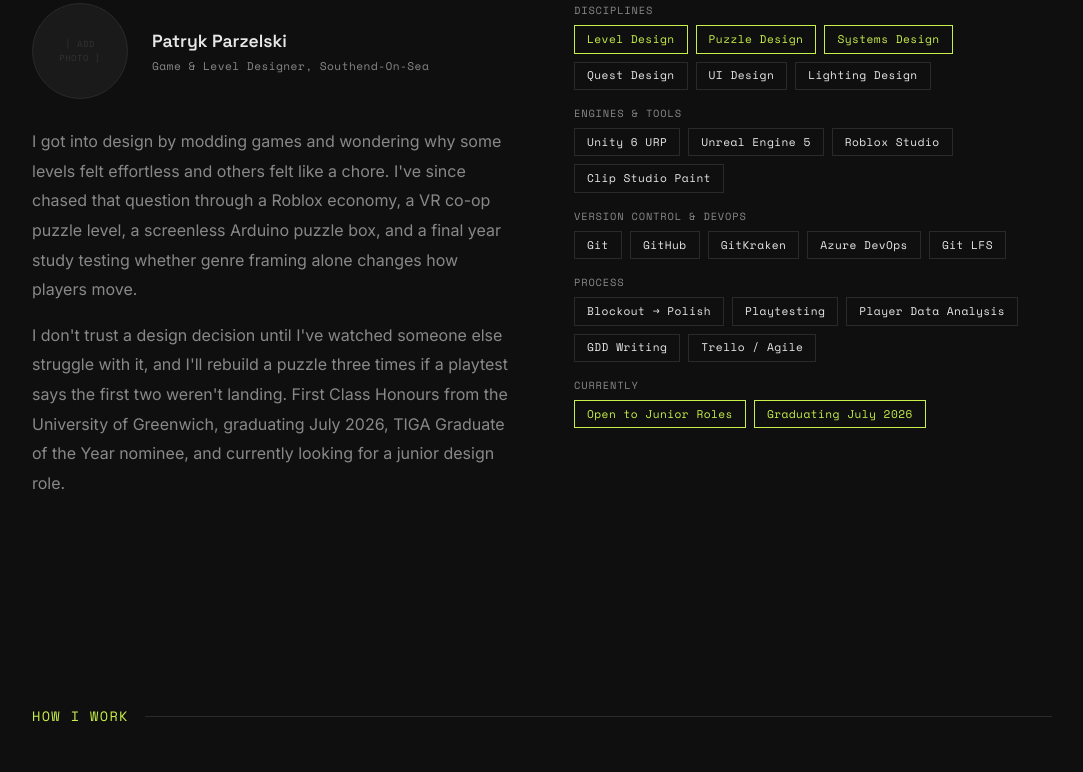
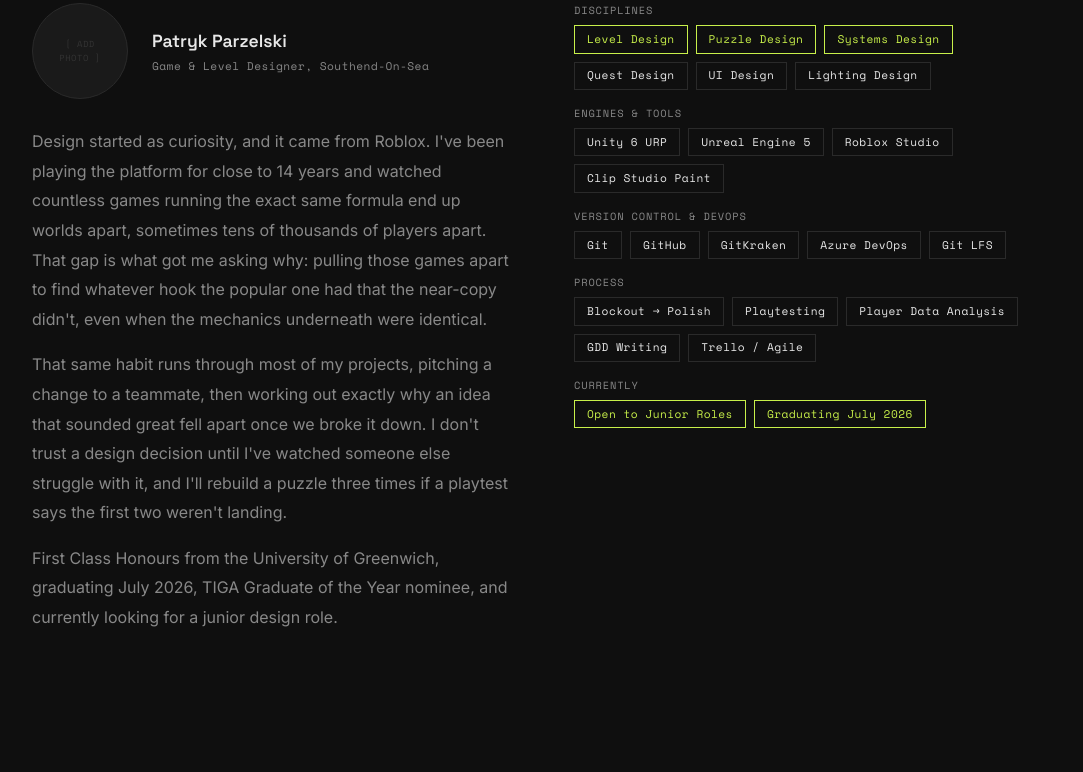
Before and after one commit to parzelskipatryk/parzelskipatryk.github.io, a plain HTML site: page index.html in a window 1280 px wide. Shown: the part 1078-1850 px from the top of the page, without its empty margins (98-1181 px from the left). Drawn offline with nearby package versions, Linux system fonts and the light colour scheme.

Commit message:
Add files via upload

```diff
--- a/index.html
+++ b/index.html
@@ -761,8 +761,9 @@
             <div class="about-photo-role">Game &amp; Level Designer, Southend-On-Sea</div>
           </div>
         </div>
-        <p>I got into design by modding games and wondering why some levels felt effortless and others felt like a chore. I've since chased that question through a Roblox economy, a VR co-op puzzle level, a screenless Arduino puzzle box, and a final year study testing whether genre framing alone changes how players move.</p>
-        <p>I don't trust a design decision until I've watched someone else struggle with it, and I'll rebuild a puzzle three times if a playtest says the first two weren't landing. First Class Honours from the University of Greenwich, graduating July 2026, TIGA Graduate of the Year nominee, and currently looking for a junior design role.</p>
+        <p>Design started as curiosity, and it came from Roblox. I've been playing the platform for close to 14 years and watched countless games running the exact same formula end up worlds apart, sometimes tens of thousands of players apart. That gap is what got me asking why: pulling those games apart to find whatever hook the popular one had that the near-copy didn't, even when the mechanics underneath were identical.</p>
+        <p>That same habit runs through most of my projects, pitching a change to a teammate, then working out exactly why an idea that sounded great fell apart once we broke it down. I don't trust a design decision until I've watched someone else struggle with it, and I'll rebuild a puzzle three times if a playtest says the first two weren't landing.</p>
+        <p>First Class Honours from the University of Greenwich, graduating July 2026, TIGA Graduate of the Year nominee, and currently looking for a junior design role.</p>
       </div>
       <div class="about-skills">
         <div class="skill-row">
```
